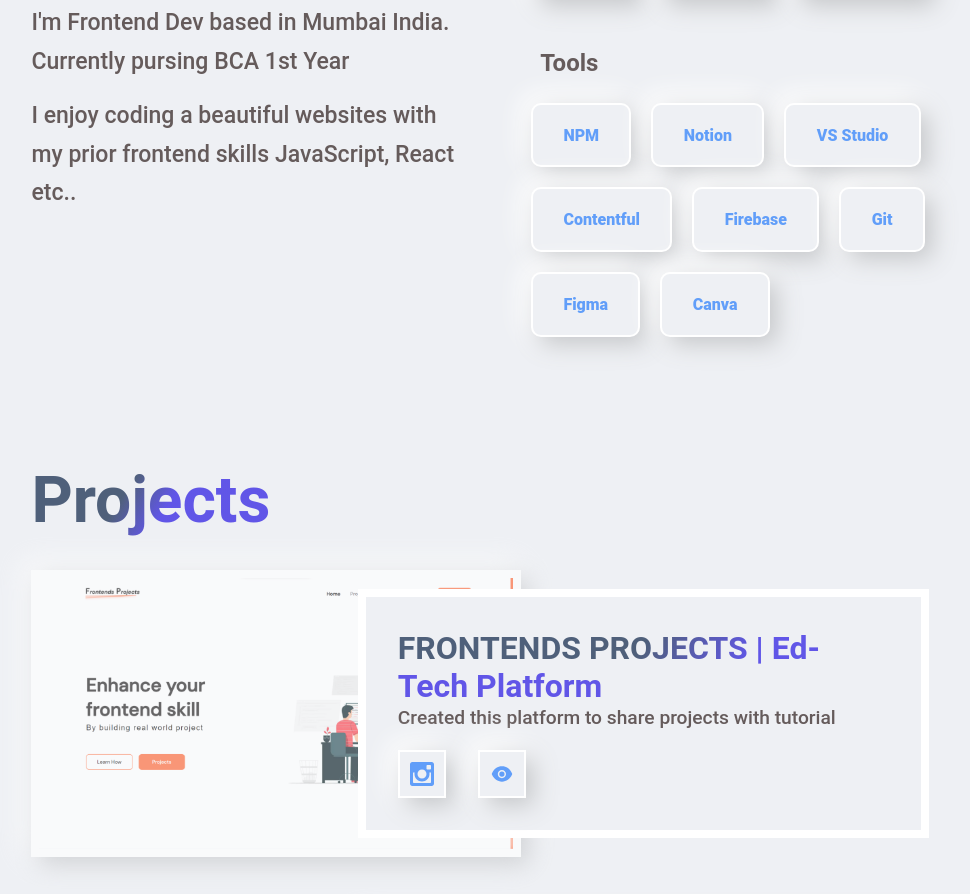
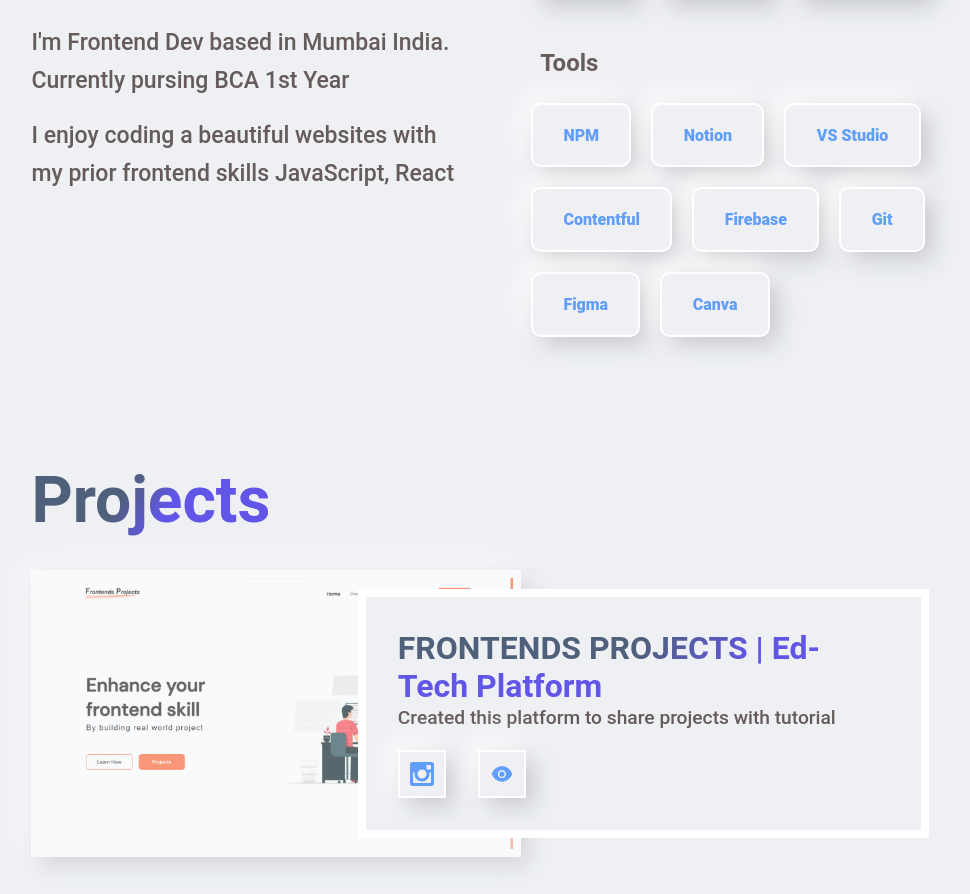
Before and after one commit to smthari/portfolio, a React (Create React App) app: page / in a window 1280 px wide. Shown: the part 1137-2031 px from the top of the page, without its empty margins (119-1089 px from the left). Built offline with nearby package versions, Linux system fonts and the light colour scheme.

Commit message:
about updated

```diff
--- a/src/Components/About.js
+++ b/src/Components/About.js
@@ -14,7 +14,7 @@ function About() {
           </p>
           <p className="about-subtitle">
             I enjoy coding a beautiful websites with my prior frontend skills
-            JavaScript, React etc..
+            JavaScript, React
           </p>
         </div>
         <div className="skills">
```
